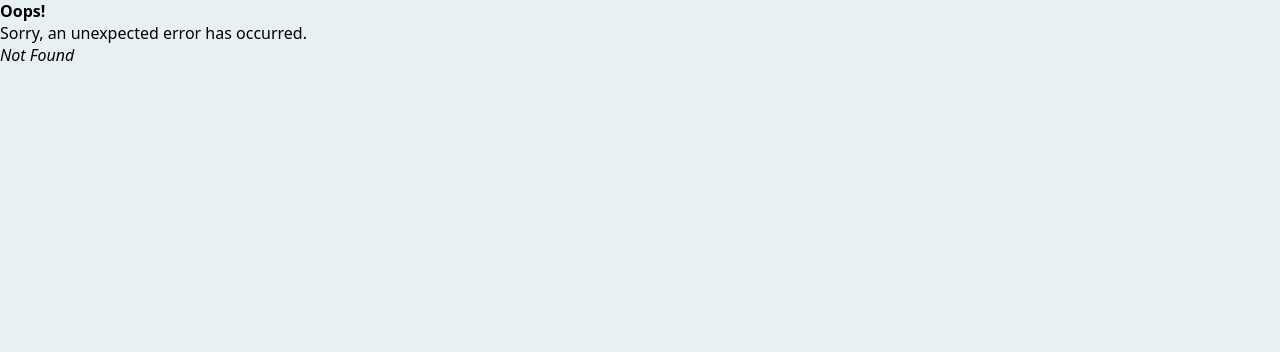
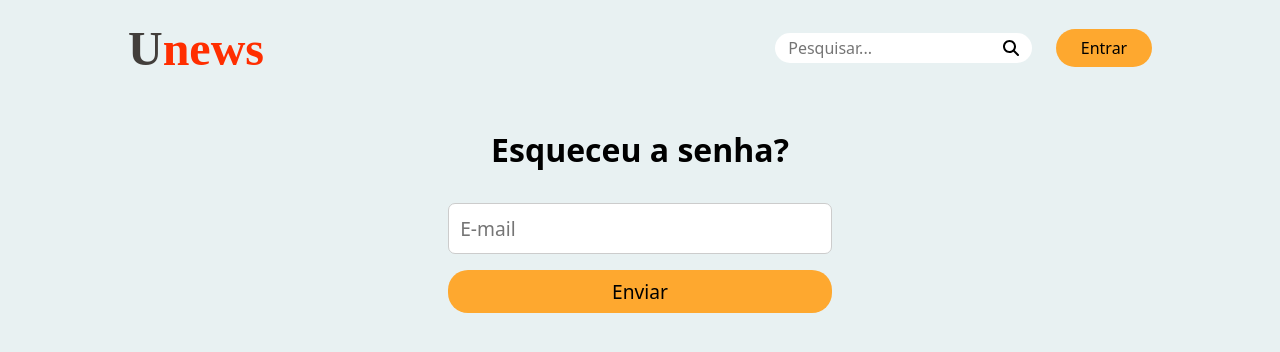
Before and after one commit to Vediniz/Unews, a React (Create React App) app in the folder frontend/: page /auth/reset-password in a window 1280 px wide. Before the commit this address had no page. Shown: the top 352 px of the page. Built offline with nearby package versions, Linux system fonts and the light colour scheme; a web font is replaced by a local one.

Commit message:
added password recovery

```diff
--- a/frontend/src/index.js
+++ b/frontend/src/index.js
@@ -12,6 +12,7 @@ import Perfil from './pages/Perfil';
 import Authentication from './pages/Authentication';
 import News from './pages/News';
 import EditNews from './pages/EditNews';
+import ForgetPassword from './pages/ForgetPassword';
 
 const router = createBrowserRouter([
   {
@@ -40,6 +41,10 @@ const router = createBrowserRouter([
         element: <Authentication />,
       },
       {
+        path: '/auth/reset-password',
+        element: <ForgetPassword />,
+      },
+      {
         path: '/perfil',
         element: <Perfil />
       }
--- a/frontend/src/pages/Authentication.jsx
+++ b/frontend/src/pages/Authentication.jsx
@@ -2,7 +2,7 @@ import Input from "../components/Input"
 import Cookies from 'js-cookie'
 import { useForm } from "react-hook-form"
 import { zodResolver } from "@hookform/resolvers/zod"
-import { useNavigate } from "react-router-dom"
+import { Link, useNavigate } from "react-router-dom"
 import { signinSchema } from "../schemas/signinSchema"
 import { signin } from "../services/userServices"
 
@@ -38,6 +38,7 @@ export default function Authentication() {
                     <Input type='password' placeholder='Senha' name='password' register={registerSignin}/>
                         {errorsSignin.password && <p className="error">{errorsSignin.password.message}</p>}
                     <button type="submit" className="button">Entrar</button>
+                    <Link to={'/auth/reset-password'} className="forget-password">Esqueceu a senha?</Link>
                 </form>
             </div>
         </div>
--- /dev/null
+++ b/frontend/src/pages/ForgetPassword.jsx
@@ -0,0 +1,56 @@
+import { useForm } from 'react-hook-form';
+import Input from '../components/Input';
+import { recoverQuestion, validateAnswer } from '../services/userServices';
+import { useState } from 'react';
+import { useNavigate } from 'react-router-dom';
+import Cookies from 'js-cookie';
+
+export default function ForgetPassword() {
+    const navigate = useNavigate();
+    const [hasQuestion, setHasQuestion] = useState(false);
+    const [question, setQuestion] = useState('');
+    const {
+        register,
+        handleSubmit,
+    } = useForm({});
+
+    async function searchQuestion(data) {
+        try {
+            const response = await recoverQuestion(data);
+            setQuestion(response.data.question);
+            setHasQuestion(true);
+            console.log(response.data);
+        } catch (error) {
+            console.log(error);
+        }
+    }
+
+    async function checkAnswer(data) {
+        try {
+            const response = await validateAnswer(data);
+            Cookies.set('token', response.data.token, { expires: 1 })
+            navigate(`/perfil`)
+        } catch (error) {
+            console.log(error);
+        }
+    }
+
+    return (
+        <div className="container-auth">
+            <div className="cardSign">
+                <h1>Esqueceu a senha?</h1>
+                <form onSubmit={handleSubmit(!hasQuestion ? searchQuestion : checkAnswer)}>
+                    <Input type="text" placeholder="E-mail" name="email" register={register}/>
+                    {hasQuestion ? (
+                        <>
+                            <p><span>Pergunta:</span> {question}</p>
+                            <Input type="text" placeholder="Resposta" name="answer" register={register}/>
+                        </>
+                        )
+                    : null}
+                    <button type="submit" className="button">Enviar</button>
+                </form>
+            </div>
+        </div>
+    )
+}
--- a/frontend/src/services/userServices.js
+++ b/frontend/src/services/userServices.js
@@ -30,3 +30,13 @@ export function updateUser(id, data){
     });
     return response;
 }
+
+export function recoverQuestion(data){
+    const response = axios.post(`${baseUrl}/user/recover-question`, data)
+    return response;
+}
+
+export function validateAnswer(data){
+    const response = axios.post(`${baseUrl}/user/validate-answer`, data)
+    return response;
+}
--- a/frontend/src/styles/components/_header.scss
+++ b/frontend/src/styles/components/_header.scss
@@ -45,9 +45,6 @@
             width: 100%;
             background-color: $background;
             z-index: 9999;
-
-            -webkit-box-shadow: 0px 22px 14px 1px rgba(0, 0, 0, 0.75);
-            -moz-box-shadow: 0px 22px 14px 1px rgba(0, 0, 0, 0.75);
             box-shadow: 0px 22px 14px 1px rgba(0, 0, 0, 0.75);
 
             .menu {
--- a/frontend/src/styles/main.css
+++ b/frontend/src/styles/main.css
@@ -373,7 +373,7 @@ body {
 .container-auth form {
   display: flex;
   flex-direction: column;
-  gap: 2rem;
+  gap: 1rem;
   width: 100%;
 }
 .container-auth form > * {
@@ -382,6 +382,21 @@ body {
 .container-auth form button {
   align-self: center;
   width: 100%;
+}
+.container-auth form .forget-password {
+  text-align: center;
+}
+.container-auth form .forget-password:hover {
+  cursor: pointer;
+  color: #FEA82F;
+}
+.container-auth form p {
+  text-align: start;
+  font-size: 1.2rem;
+}
+.container-auth form p span {
+  font-size: 1.3rem;
+  font-weight: bold;
 }
 
 #perfil {
--- a/frontend/src/styles/pages/_authentication.scss
+++ b/frontend/src/styles/pages/_authentication.scss
@@ -1,4 +1,4 @@
-
+@import '../base/variables';
 
 .container-auth {
     display: flex;
@@ -32,7 +32,7 @@
     form {
         display: flex;
         flex-direction: column;
-        gap: 2rem;
+        gap: 1rem;
         width: 100%;
 
         &>* {
@@ -43,5 +43,24 @@
             align-self: center;
             width: 100%;
         }
+
+        .forget-password {
+            text-align: center;
+
+            &:hover {
+                cursor: pointer;
+                color: $tertiary;
+            }
+        }
+
+        p {
+            text-align: start;
+            font-size: 1.2rem;
+
+            span {
+                font-size: 1.3rem;
+                font-weight: bold;
+            }
+        }
     }
 }
```
Also changed, not shown: 1 other file (tests, documents, lock files or other folders).
